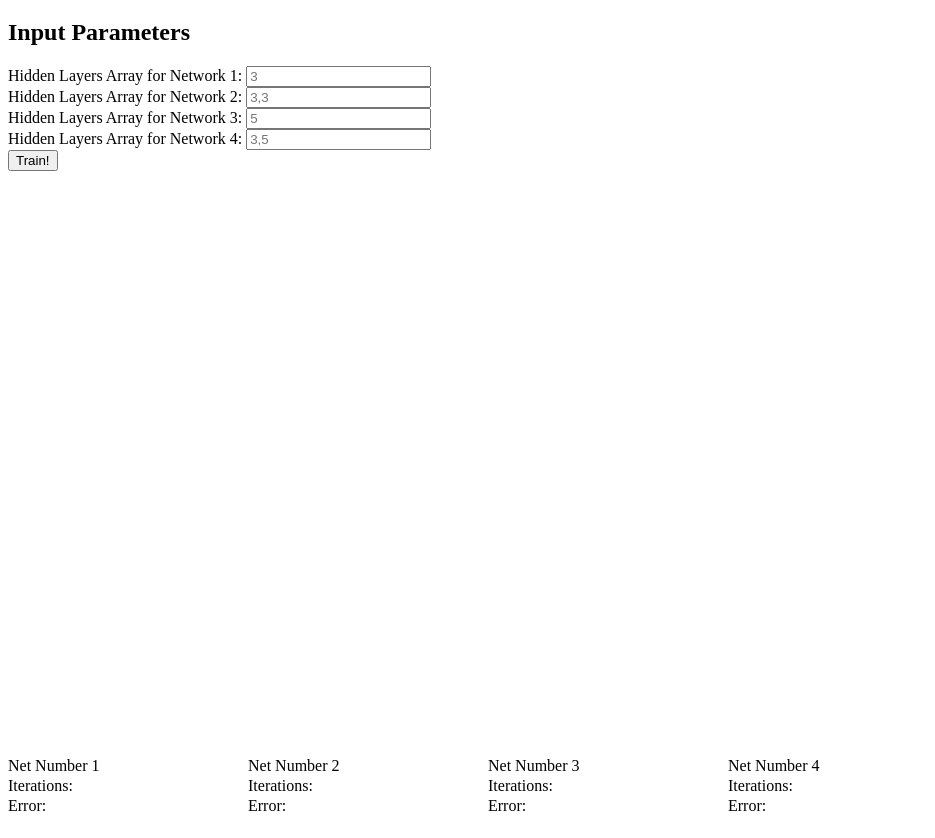
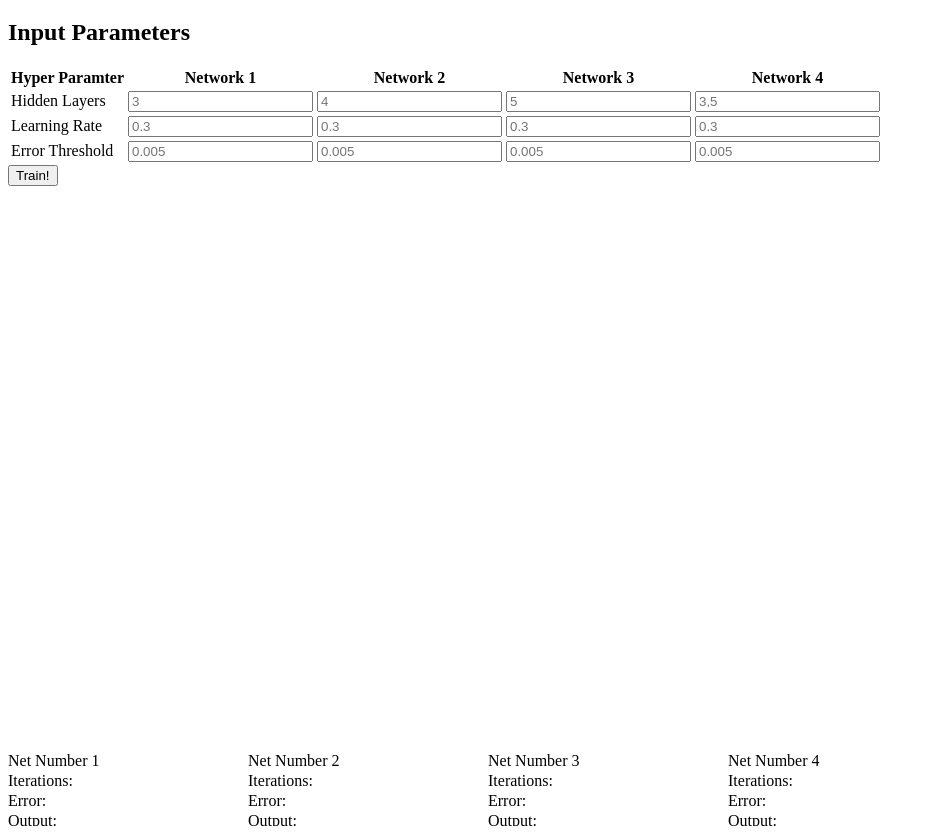
Before and after one commit to PresentPath/ScatterBrain, a website: page public/index.html in a window 1280 px wide. Shown: the part 61-899 px from the top of the page, without its empty margins (0-935 px from the left). Drawn offline with nearby package versions, Linux system fonts and the light colour scheme; no server answers.

Commit message:
Add additional hyper parameters and clean up code

```diff
--- a/public/index.html
+++ b/public/index.html
@@ -8,10 +8,41 @@
       <h1> Neural Net Training Visualization </h1>
       <h2> Input Parameters </h2>
       <form>
-        <label> Hidden Layers Array for Network 1: <input id='hiddenLayers1' type='text' placeHolder='3'/> </label> <br/>
-        <label> Hidden Layers Array for Network 2: <input id='hiddenLayers2' type='text' placeHolder='3,3'/> </label> <br/>
-        <label> Hidden Layers Array for Network 3: <input id='hiddenLayers3' type='text' placeHolder='5'/> </label> <br/>
-        <label> Hidden Layers Array for Network 4: <input id='hiddenLayers4' type='text' placeHolder='3,5'/> </label> <br/>
+
+        <table>
+          <tr>
+            <th> Hyper Paramter </th>
+            <th> Network 1 </th>
+            <th> Network 2 </th>
+            <th> Network 3 </th>
+            <th> Network 4 </th>
+          </tr>
+          <tr>
+            <td> Hidden Layers </td>
+            <td> <input id='hiddenLayers1' type='text' placeHolder='3'/> </td>
+            <td> <input id='hiddenLayers2' type='text' placeHolder='4'/> </td>
+            <td> <input id='hiddenLayers3' type='text' placeHolder='5'/> </td>
+            <td> <input id='hiddenLayers4' type='text' placeHolder='3,5'/> </td>
+          </tr>
+
+          <tr>
+            <td> Learning Rate </td>
+            <td> <input id='learningRate1' type='text' placeHolder='0.3'/> </td>
+            <td> <input id='learningRate2' type='text' placeHolder='0.3'/> </td>
+            <td> <input id='learningRate3' type='text' placeHolder='0.3'/> </td>
+            <td> <input id='learningRate4' type='text' placeHolder='0.3'/> </td>
+          </tr>
+
+          <tr>
+            <td> Error Threshold </td>
+            <td> <input id='errorThresh1' type='text' placeHolder='0.005'/> </td>
+            <td> <input id='errorThresh2' type='text' placeHolder='0.005'/> </td>
+            <td> <input id='errorThresh3' type='text' placeHolder='0.005'/> </td>
+            <td> <input id='errorThresh4' type='text' placeHolder='0.005'/> </td>
+          </tr>
+
+        </table>
+
         <input type='submit' value='Train!'/>
       </form>
 
--- a/public/js/app.js
+++ b/public/js/app.js
@@ -2,7 +2,7 @@
 * @Author: Katrina Uychaco
 * @Date:   2015-07-21 16:54:34
 * @Last Modified by:   Katrina Uychaco
-* @Last Modified time: 2015-07-24 20:18:40
+* @Last Modified time: 2015-07-24 21:20:04
 */
 
 'use strict';
@@ -16,12 +16,9 @@ socket.on('connect', function() {
 
 // For neural nets pushed to client, update visualization weights and results
 socket.on('brain', function(result) {
-  console.log('#############\n ', result.networkNum, '\n', result.iterations, '\n', result.error, '\n', result.brain);
-
   // Update paths between nodes when new weights are provided
   var weights = flattenBrainWeights(result.brain);
   update(result, weights);
-
 });
 
 // On form submission visualize and train neural networks
@@ -38,17 +35,22 @@ $(document).ready(function() {
       'hiddenLayers1': '[' + $('#hiddenLayers1').val() + ']',
       'hiddenLayers2': '[' + $('#hiddenLayers2').val() + ']',
       'hiddenLayers3': '[' + $('#hiddenLayers3').val() + ']',
-      'hiddenLayers4': '[' + $('#hiddenLayers4').val() + ']'
+      'hiddenLayers4': '[' + $('#hiddenLayers4').val() + ']',
+      'learningRate1': $('#learningRate1').val(),
+      'learningRate2': $('#learningRate2').val(),
+      'learningRate3': $('#learningRate3').val(),
+      'learningRate4': $('#learningRate4').val(),
+      'errorThresh1': $('#errorThresh1').val(),
+      'errorThresh2': $('#errorThresh2').val(),
+      'errorThresh3': $('#errorThresh3').val(),
+      'errorThresh4': $('#errorThresh4').val()
     };
-
-    //console.log('formData:', formData);
 
     // Render neural network architecture
     for (var i=1; i<=4; i++) {
 
       // Render nodes
       var nodePositions = calculateNodePositions(i);
-      //console.log('positions for net',i,':', nodePositions);
       // flatten nodePositions array
       var flattenedNodePositions = nodePositions.reduce(function(result, layer) {
         return result.concat(layer);
@@ -57,15 +59,12 @@ $(document).ready(function() {
       // Render links
       var links = generateLinkObjects(nodePositions);
 
-      //console.log('links for net',i,':',links);
-
       visualize(i, flattenedNodePositions, links);
 
     }
 
     socket.emit('train', formData);
     $('#hiddenLayers').val('');
-    //console.log('train brains!');
 
   });
 
@@ -91,7 +90,7 @@ var calculateNodePositions = function(networkNum) {
   if (networkNodeList[1] === 0) {
     switch (networkNum) {
       case 1: networkNodeList.splice(1,1,3); break;
-      case 2: networkNodeList.splice(1,1,3,3); break;
+      case 2: networkNodeList.splice(1,1,4); break;
       case 3: networkNodeList.splice(1,1,5); break;
       case 4: networkNodeList.splice(1,1,3,5); break;
     }
@@ -101,10 +100,8 @@ var calculateNodePositions = function(networkNum) {
   networkNodeList = networkNodeList.map(function(elem){
     return elem + 1;
   });
-  console.log(networkNodeList);
 
   var separation = ((displayOptions.width/4) - (2 * displayOptions.margin)) / (networkNodeList.length-1);
-  //console.log('horizontal separation:', separation);
 
   // Calculate the x-coordinates for each layer in network 1
   var networkXCoordinates = [];
@@ -114,7 +111,6 @@ var calculateNodePositions = function(networkNum) {
     networkXCoordinates.push(xCoordinate);
   });
 
-  //console.log(networkXCoordinates);
 
   // Calculate the y-coordinates for each layer in network 1
   var networkYCoordinates = [];
@@ -123,7 +119,6 @@ var calculateNodePositions = function(networkNum) {
     // Each element represents a layer
     // For each layer use the number of nodes in the layer to determine the separation between each node
     var separation = (displayOptions.height / (elem + 1));
-    //console.log('vertical separation:', separation);
 
     // Generate the y-coordinate for each node in the layer
     var layerYCoordinates = [];
@@ -131,13 +126,10 @@ var calculateNodePositions = function(networkNum) {
       var yCoordinate = Math.round(i * separation);
       layerYCoordinates.push(yCoordinate);
     }
-    //console.log('layer', index+1);
-    //console.log('y-coordinates for layer', layerYCoordinates);
 
     networkYCoordinates.push(layerYCoordinates);
   });
 
-  //console.log('networkYCoordinates:', networkYCoordinates);
 
   // Create a 2D array of coordinates for each node in the network
   return generateNodeCoordinates(networkXCoordinates, networkYCoordinates);
@@ -206,3 +198,8 @@ var flattenBrainWeights = function(brain) {
   return weights;
 
 };
+
+
+
+// label iterations and error
+// add learning rate and error rate
--- a/public/js/visualize.js
+++ b/public/js/visualize.js
@@ -2,7 +2,7 @@
 * @Author: Katrina Uychaco
 * @Date:   2015-07-22 19:57:55
 * @Last Modified by:   Katrina Uychaco
-* @Last Modified time: 2015-07-24 20:10:03
+* @Last Modified time: 2015-07-24 21:20:24
 */
 
 'use strict';
@@ -21,15 +21,15 @@ for (var i=0; i<4; i++){
       .attr('height', height)
 
   svg.append('g');
-  svg.append('text').attr('class', 'netNum').text('Net Number '+(i+1)).attr('y', '600');
-  svg.append('text').text('Iterations: ').attr('y', '620').attr('class', 'numIterations');
-  svg.append('text').text('Error: ').attr('y', '640').attr('class', 'error');
+  svg.append('text').attr('class', 'netNum').text('Net Number '+(i+1)).attr('y', '580');
+  svg.append('text').text('Iterations: ').attr('y', '600').attr('class', 'numIterations');
+  svg.append('text').text('Error: ').attr('y', '620').attr('class', 'error');
+  svg.append('text').text('Output: ').attr('y', '640').attr('class', 'output');
   svgs.push(svg);
 }
 
 // Visualize initial state of neural net
 var visualize = function(networkNum, nodePositions, linksSource) {
-  //console.log('LINKS',links);
 
   var nodes = svgs[networkNum-1].select('g').selectAll('circle');
   var links = svgs[networkNum-1].select('g').selectAll('path');
@@ -40,7 +40,6 @@ var visualize = function(networkNum, nodePositions, linksSource) {
   linksEnter.append('path')
     .attr('class', 'link')
     .attr('d', function(d) {
-      //console.log(d);
       return diagonal({ source: d.source, target: d.target });
     });
 
@@ -71,6 +70,6 @@ var update = function(result, weights) {
 
   // Update results
   svgs[netNum-1].select('.numIterations').text(result.iterations);
-  //console.log(typeof result.error, '@@@@@@@@@@@@@')
   svgs[netNum-1].select('.error').text(Math.round(1000*result.error)/1000);
+  svgs[netNum-1].select('.output').text(Math.round(100*result.output)/100);
 };
```
Also changed, not shown: server.js (+15 -13 lines), worker.js (+7 -11 lines).
